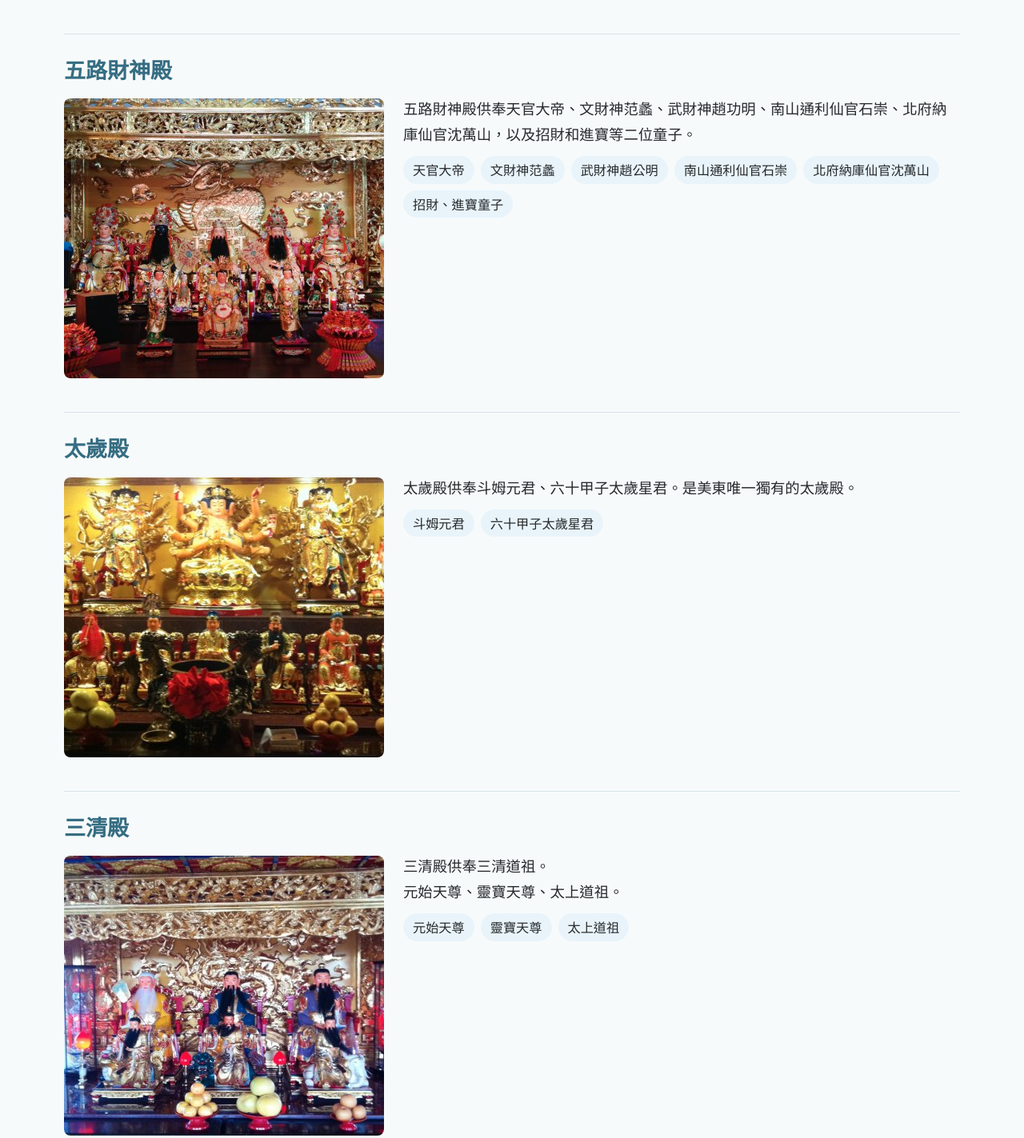
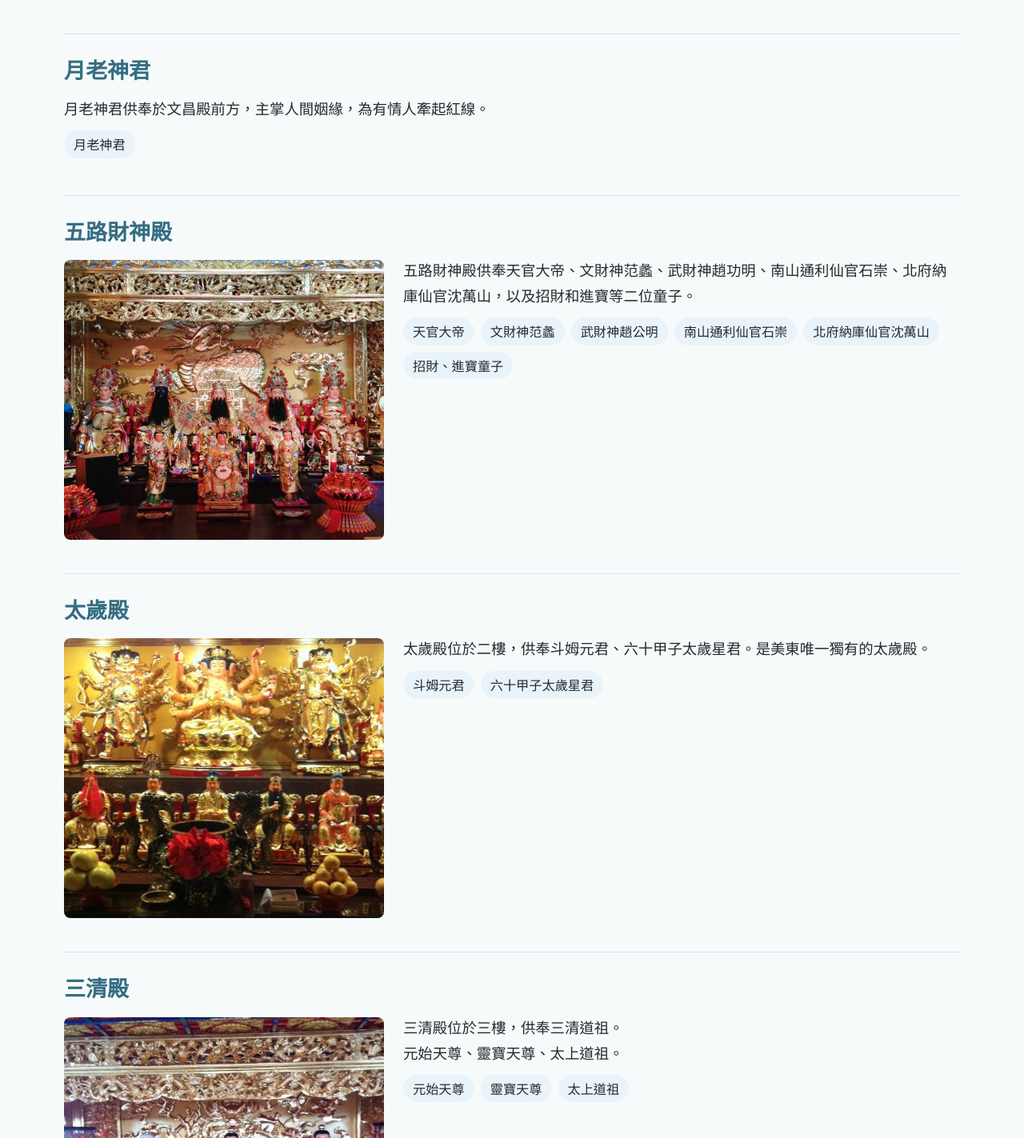
Before and after one commit to ericc943943/nytht-site, a plain HTML site: page halls.html in a window 1280 px wide. Shown: the part 1179-2602 px from the top of the page at 80% size. Drawn offline with Linux system fonts and the light colour scheme.

Commit message:
本堂設施：新增月老神君區塊，太歲殿、三清殿註明樓層
Co-Authored-By: Claude Opus 5.5 <noreply@anthropic.com>
Claude-Session: https://claude.ai/code/session_0157ADaybRa8TGhTfBdf9qrE

```diff
--- a/halls.html
+++ b/halls.html
@@ -4,7 +4,7 @@
 <meta charset="utf-8">
 <meta name="viewport" content="width=device-width, initial-scale=1, viewport-fit=cover">
 <title>本堂設施 – 紐約花蓮慈惠堂</title>
-<meta name="description" content="紐約花蓮慈惠堂本堂設施：大殿、文昌帝君殿、五路財神殿、太歲殿、三清殿。">
+<meta name="description" content="紐約花蓮慈惠堂本堂設施：大殿、文昌帝君殿、月老神君、五路財神殿、太歲殿、三清殿。">
 <link rel="icon" href="assets/logo.jpg">
 <link rel="preconnect" href="https://fonts.googleapis.com">
 <link rel="preconnect" href="https://fonts.gstatic.com" crossorigin>
@@ -23,12 +23,14 @@
     <div><div class="prose"><div class="zh"><p>本堂大殿間隔三才，中為無極聖殿，奉祀主神　無極瑤池大聖西王金母大天尊，飽滿豐實，眉慈目秀，神韻儼然，相貌慈祥，全身瀝粉貼金，在燈光映燦下，烘托出無窮的神感寶光，金母高居俯下，猶如一輪明月普照萬物生靈，時刻關心來此朝拜善信的吉凶命運，庇佑信眾平安，廣度有緣；右祀奉祀，玄穹高上帝玉皇赦罪賜福大天尊；左邊奉祀，無上虛空地母無量慈尊大慈尊。<br>龕前同祀觀音大士、關聖帝君、天上聖母、中壇元帥和福德正神等諸天聖賢仙佛，以鎮殿濟世，化育群黎。</p></div><div class="en"><p>At the center the principal deity, the Golden Mother of the Jasper Pool, is enshrined; to the right is the Jade Emperor and to the left the Earth Mother. Before the altar are Guanyin, Guan Di, Mazu, Marshal Zhongtan and the Earth God, among others.</p></div></div>
       <ul class="deities"><li><span class="zh">無極瑤池大聖西王金母大天尊</span><span class="en">Golden Mother of the Jasper Pool</span></li><li><span class="zh">玉皇赦罪賜福大天尊</span><span class="en">Jade Emperor</span></li><li><span class="zh">無上虛空地母無量慈尊</span><span class="en">Earth Mother</span></li><li><span class="zh">觀音大士</span><span class="en">Guanyin</span></li><li><span class="zh">關聖帝君</span><span class="en">Guan Di</span></li><li><span class="zh">天上聖母</span><span class="en">Mazu</span></li><li><span class="zh">中壇元帥</span><span class="en">Marshal Zhongtan</span></li><li><span class="zh">福德正神</span><span class="en">Earth God</span></li></ul></div></article><article class="hall wraptext" id="wenchang"><h2 style="margin-bottom:12px"><span class="zh">文昌帝君殿</span><span class="en">Hall of Wenchang</span></h2><figure class="wrapimg left" style="width:400px"><img src="images/hall-wenchang.jpg" alt="文昌帝君殿 Hall of Wenchang"></figure>
     <div><div class="prose"><div class="zh"><p>文昌帝君殿供奉文昌帝君、魁斗星君與大成至聖先師；<br>文昌帝君另配祀天聾、地啞二聖。</p></div><div class="en"><p>Dedicated to Wenchang Dijun, Kuidou Xingjun and Confucius, with the attendants Tianlong and Diya.</p></div></div>
-      <ul class="deities"><li><span class="zh">文昌帝君</span><span class="en">Wenchang Dijun</span></li><li><span class="zh">魁斗星君</span><span class="en">Kuidou Xingjun</span></li><li><span class="zh">大成至聖先師</span><span class="en">Confucius</span></li><li><span class="zh">天聾、地啞二聖</span><span class="en">Tianlong and Diya</span></li></ul></div></article><article class="hall wraptext" id="caishen"><h2 style="margin-bottom:12px"><span class="zh">五路財神殿</span><span class="en">Hall of the Five Wealth Gods</span></h2><figure class="wrapimg left" style="width:400px"><img src="images/hall-caishen.jpg" alt="五路財神殿 Hall of the Five Wealth Gods"></figure>
+      <ul class="deities"><li><span class="zh">文昌帝君</span><span class="en">Wenchang Dijun</span></li><li><span class="zh">魁斗星君</span><span class="en">Kuidou Xingjun</span></li><li><span class="zh">大成至聖先師</span><span class="en">Confucius</span></li><li><span class="zh">天聾、地啞二聖</span><span class="en">Tianlong and Diya</span></li></ul></div></article><article class="hall wraptext" id="yuelao"><h2 style="margin-bottom:12px"><span class="zh">月老神君</span><span class="en">Yue Lao</span></h2>
+    <div><div class="prose"><div class="zh"><p>月老神君供奉於文昌殿前方，主掌人間姻緣，為有情人牽起紅線。</p></div><div class="en"><p>Yue Lao, the Old Man under the Moon, is enshrined in front of the Wenchang altar and watches over love and marriage.</p></div></div>
+      <ul class="deities"><li><span class="zh">月老神君</span><span class="en">Yue Lao, the Old Man under the Moon</span></li></ul></div></article><article class="hall wraptext" id="caishen"><h2 style="margin-bottom:12px"><span class="zh">五路財神殿</span><span class="en">Hall of the Five Wealth Gods</span></h2><figure class="wrapimg left" style="width:400px"><img src="images/hall-caishen.jpg" alt="五路財神殿 Hall of the Five Wealth Gods"></figure>
     <div><div class="prose"><div class="zh"><p>五路財神殿供奉天官大帝、文財神范蠡、武財神趙功明、南山通利仙官石崇、北府納庫仙官沈萬山，以及招財和進寶等二位童子。</p></div><div class="en"><p>Dedicated to the Heavenly Official and the gods of wealth Fan Li, Zhao Gongming, Shi Chong and Shen Wanshan, with the attendants Zhaocai and Jinbao.</p></div></div>
       <ul class="deities"><li><span class="zh">天官大帝</span><span class="en">Heavenly Official</span></li><li><span class="zh">文財神范蠡</span><span class="en">Fan Li</span></li><li><span class="zh">武財神趙公明</span><span class="en">Zhao Gongming</span></li><li><span class="zh">南山通利仙官石崇</span><span class="en">Shi Chong</span></li><li><span class="zh">北府納庫仙官沈萬山</span><span class="en">Shen Wanshan</span></li><li><span class="zh">招財、進寶童子</span><span class="en">Zhaocai and Jinbao</span></li></ul></div></article><article class="hall wraptext" id="taisui"><h2 style="margin-bottom:12px"><span class="zh">太歲殿</span><span class="en">Tai Sui Hall</span></h2><figure class="wrapimg left" style="width:400px"><img src="images/hall-taisui.jpg" alt="太歲殿 Tai Sui Hall"></figure>
-    <div><div class="prose"><div class="zh"><p>太歲殿供奉斗姆元君、六十甲子太歲星君。是美東唯一獨有的太歲殿。</p></div><div class="en"><p>Home of Doumu Yuanjun and the sixty Tai Sui generals — the only Tai Sui hall on the US East Coast.</p></div></div>
+    <div><div class="prose"><div class="zh"><p>太歲殿位於二樓，供奉斗姆元君、六十甲子太歲星君。是美東唯一獨有的太歲殿。</p></div><div class="en"><p>On the second floor, home of Doumu Yuanjun and the sixty Tai Sui generals — the only Tai Sui hall on the US East Coast.</p></div></div>
       <ul class="deities"><li><span class="zh">斗姆元君</span><span class="en">Doumu Yuanjun</span></li><li><span class="zh">六十甲子太歲星君</span><span class="en">Sixty Tai Sui generals</span></li></ul></div></article><article class="hall wraptext" id="sanqing"><h2 style="margin-bottom:12px"><span class="zh">三清殿</span><span class="en">Hall of the Three Pure Ones</span></h2><figure class="wrapimg left" style="width:400px"><img src="images/hall-sanqing.jpg" alt="三清殿 Hall of the Three Pure Ones"></figure>
-    <div><div class="prose"><div class="zh"><p>三清殿供奉三清道祖。<br>元始天尊、靈寶天尊、太上道祖。</p></div><div class="en"><p>Dedicated to the Three Pure Ones: Yuanshi Tianzun, Lingbao Tianzun and Daode Tianzun.</p></div></div>
+    <div><div class="prose"><div class="zh"><p>三清殿位於三樓，供奉三清道祖。<br>元始天尊、靈寶天尊、太上道祖。</p></div><div class="en"><p>On the third floor, dedicated to the Three Pure Ones: Yuanshi Tianzun, Lingbao Tianzun and Daode Tianzun.</p></div></div>
       <ul class="deities"><li><span class="zh">元始天尊</span><span class="en">Yuanshi Tianzun</span></li><li><span class="zh">靈寶天尊</span><span class="en">Lingbao Tianzun</span></li><li><span class="zh">太上道祖</span><span class="en">Daode Tianzun</span></li></ul></div></article>
 </div></section>
 <section class="band gutter" style="padding-block:0"><div class="container">
```
Also changed, not shown: index.html (+1 -1 lines), 5 other files.
